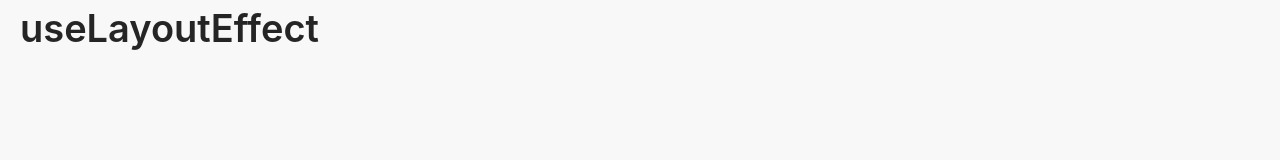
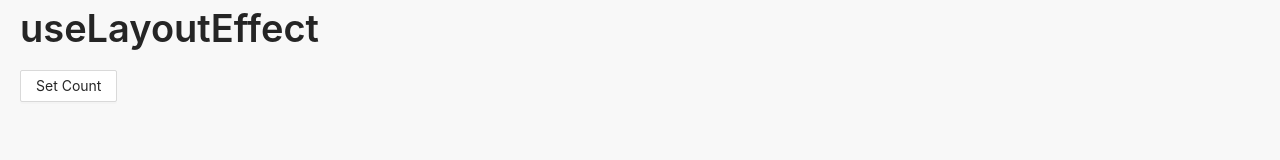
Before and after one commit to m5ultra/react-hooks-demo, a React (Create React App) app: page /use-layout-effect in a window 1280 px wide. Shown: the part 121-281 px from the top of the page. Built offline with nearby package versions, Linux system fonts and the light colour scheme.

Commit message:
Update use-layout-effect.jsx

```diff
--- a/src/React-Hooks/use-layout-effect.jsx
+++ b/src/React-Hooks/use-layout-effect.jsx
@@ -3,15 +3,28 @@
  * 和 useEffect作用一样， 在组件生产过程中 可以做一些事情
  * 不同点：
  * 1.执行的时间不同，useEffect是在componentDidMount以后执行， useLayoutEffect在浏览器绘制之前执行(会阻塞组件挂载， 慎用)
+ *
  */
-import {Typography} from 'antd'
+import {useEffect, useLayoutEffect, useState} from 'react'
+import {Typography, Button} from 'antd'
 
 const {Title} = Typography
-
+// 1.创建过程先执行useLayoutEffect 后执行useEffect
+// 2.更新过程 也是先执行useLayoutEffect 后执行useEffect
 const UseLayoutEffect = () => {
+  const [count, setCount] = useState()
+  useLayoutEffect(() => {
+    console.log('useLayoutEffect')
+  })
+  useEffect(() => {
+    console.log('useEffect')
+  })
   return (
     <>
       <Title>useLayoutEffect</Title>
+      <Button onClick={() => {
+        setCount(count + 3)
+      }}>Set Count</Button>
     </>
   )
 }
```
